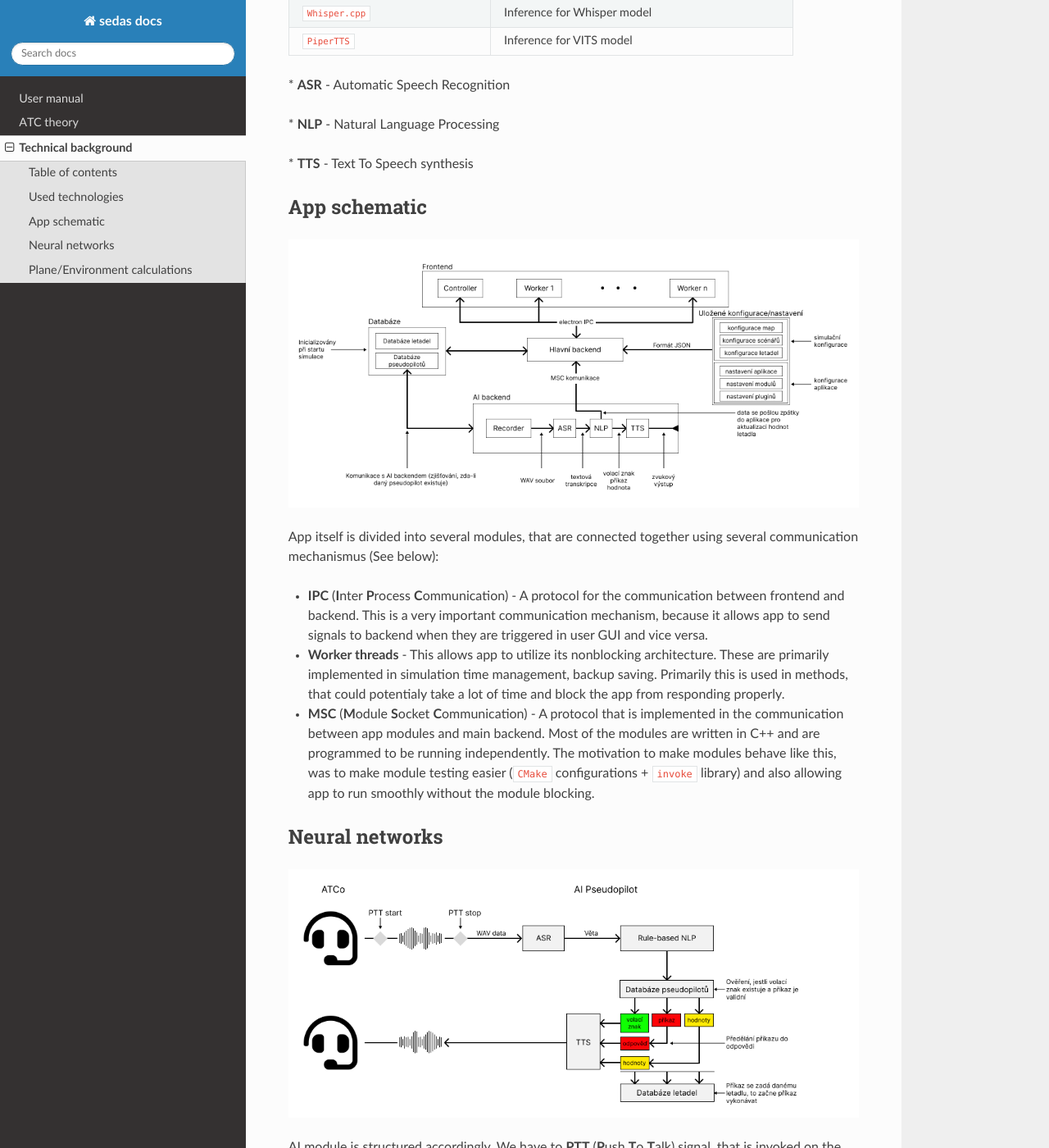
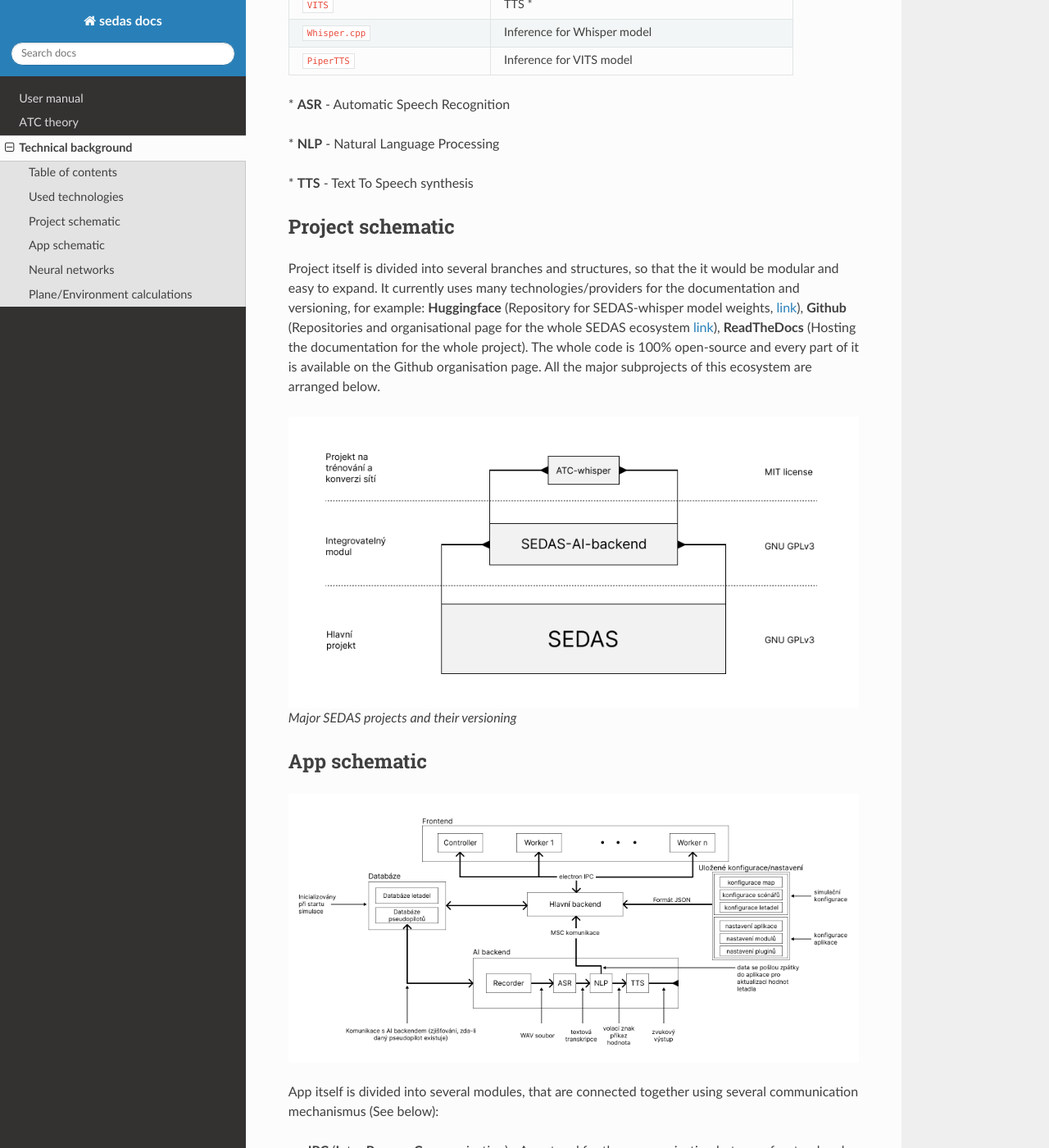
Before and after one commit to SEDAS-DevTeam/sedas-docs, a Sphinx documentation site: the page built from docs/en/source/technical.rst, in a window 1280 px wide and 1400 px high, scrolled down 868 px. Shown: the whole window at 82% size. Built offline with Sphinx 7.4.7 and the Read the Docs theme 3.1.0, drawn with Linux system fonts in a browser that asks for light colours; pages that are not in the unit, such as notebooks, are missing from menus.

Commit message:
added project structure

```diff
--- a/docs/en/source/technical.rst
+++ b/docs/en/source/technical.rst
@@ -5,6 +5,7 @@ Technical background
 Table of contents
 ===================================
 #. :ref:`Technologies`
+#. :ref:`Project`
 #. :ref:`Schematic`
 #. :ref:`Neural networks`
 #. :ref:`Calculations`
@@ -49,6 +50,18 @@ Application itself uses a lot of technologies to implement many of its parts. Fo
 
 \* **TTS** - Text To Speech synthesis
 
+.. _Project:
+Project schematic
+============
+
+Project itself is divided into several branches and structures, so that the it would be modular and easy to expand.
+It currently uses many technologies/providers for the documentation and versioning, for example: **Huggingface** (Repository for SEDAS-whisper model weights, `link <https://huggingface.co/HelloWorld7894/SEDAS-whisper>`_), **Github** (Repositories and organisational page for the whole SEDAS ecosystem `link <https://github.com/SEDAS-DevTeam>`_), **ReadTheDocs** (Hosting the documentation for the whole project).
+The whole code is 100% open-source and every part of it is available on the Github organisation page. All the major subprojects of this ecosystem are arranged below.
+
+.. figure:: imgs/schema/project_structure.png
+
+  Major SEDAS projects and their versioning
+
 .. _Schematic:
 App schematic
 ============
```
Also changed, not shown: README.md (+1 -0 lines), docs/en/source/user-manual.rst (+5 -8 lines), docs/en/source/imgs/schema/project_structure.png (added).
